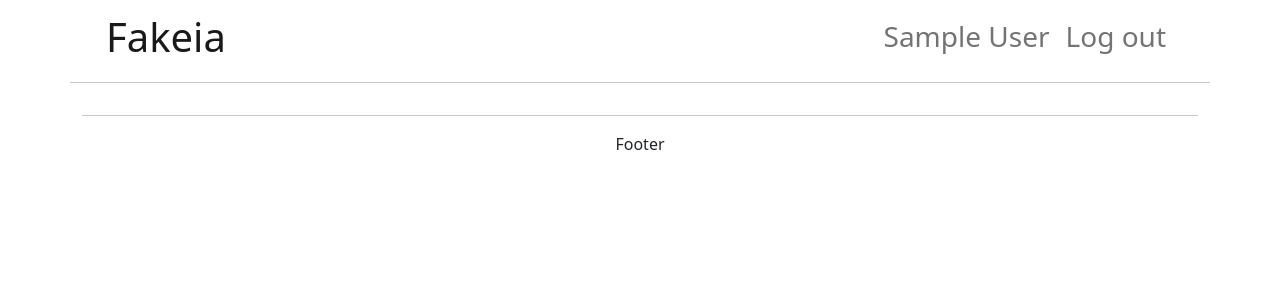
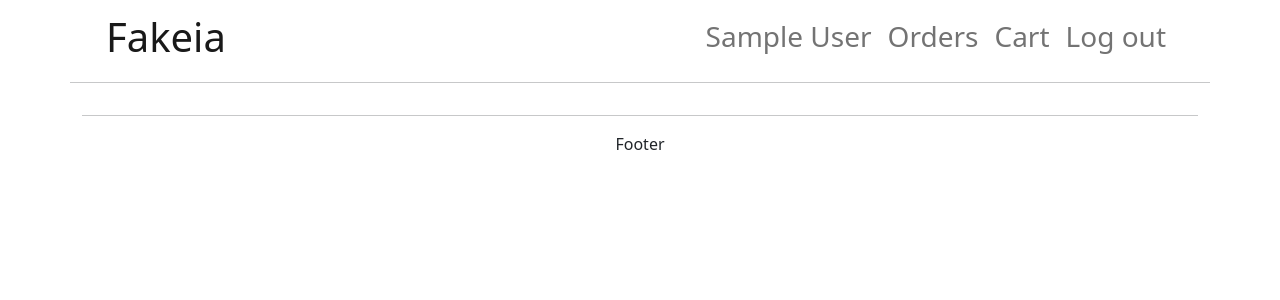
Before and after one commit to Semthan/PHPwebshop, a PHP site: page /index.php in a window 1280 px wide. Shown: the top 300 px of the page. Run offline with PHP 8.4, Linux system fonts and the light colour scheme; the visitor is signed in with stand-in values (Sample User, id 1).

Commit message:
added new links

```diff
--- a/views/include/header.php
+++ b/views/include/header.php
@@ -27,6 +27,16 @@
                                     </a>
                                   </li>";
                             echo "<li class='nav-item' data-toggle='collapse' data-target='.navbar-collapse.show'>
+                                    <a class='nav-link' href='#'>
+                                        <h3>Orders</h3>
+                                    </a>
+                                  </li>";
+                            echo "<li class='nav-item' data-toggle='collapse' data-target='.navbar-collapse.show'>
+                                    <a class='nav-link' href='#'>
+                                        <h3>Cart</h3>
+                                    </a>
+                                  </li>";
+                            echo "<li class='nav-item' data-toggle='collapse' data-target='.navbar-collapse.show'>
                                     <a class='nav-link' href='?page=logout'>
                                         <h3>Log out</h3>
                                     </a>
@@ -42,6 +52,12 @@
                                             <h3>Register</h3>
                                         </a>
                                   </li>";
+
+                            echo "<li class='nav-item' data-toggle='collapse' data-target='.navbar-collapse.show'>
+                                    <a class='nav-link' href='#'>
+                                        <h3>Cart</h3>
+                                    </a>
+                                  </li>";
                         }
                         ?>
                     </ul>
```
